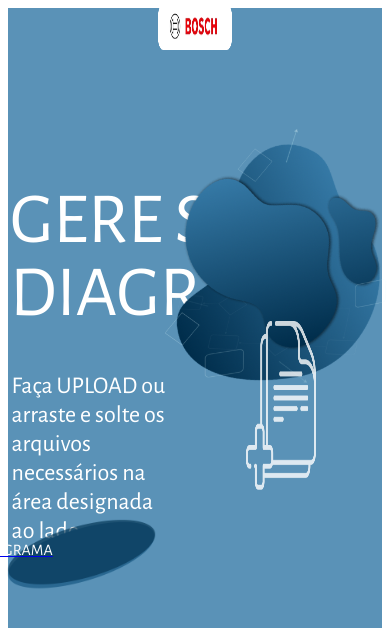
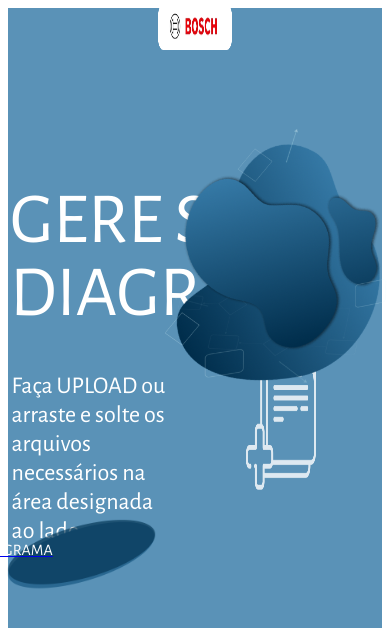
Before and after one commit to aldse/generateDiagram, a React (Vite) app in the folder Front/: page /page2 in a window 390 px wide. Shown: the top 628 px of the page. Built offline with nearby package versions, Linux system fonts and the light colour scheme; a web font is replaced by a local one.

Commit message:
add adicionando arquivo

```diff
--- a/Front/src/components/AddArqComponents/index.jsx
+++ /dev/null
@@ -1,109 +0,0 @@
-import React, { useCallback } from "react";
-import axios from "axios";
-import { useDropzone } from "react-dropzone";
-import { Image } from "react-bootstrap";
-import styles from "./styles.module.scss";
-import bosch from "../../assets/bosch.png";
-import image from "../../assets/image1.png";
-import add from "../../assets/add.png";
-import but from "../../assets/but.png";
-import JSZip from "jszip";
-
-function AddArqComponents() {
-  const handleClick = () => {
-    console.log("Botão clicado!");
-  };
-
-  const onDrop = useCallback((acceptedFiles, rejectedFiles) => {
-    if (rejectedFiles && rejectedFiles.length > 0) {
-      console.log("Rejected files:", rejectedFiles);
-      alert("Alguns arquivos foram rejeitados porque não são arquivos .zip.");
-      return;
-    }
-
-    const formData = new FormData();
-    formData.append('file', file);
-    const zip = new JSZip();
-
-    zip.loadAsync(acceptedFiles[0]).then((zipFile) => {
-      const promises = [];
-
-      zipFile.forEach((relativePath, zipEntry) => {
-        if (!zipEntry.dir) {
-          const promise = zipEntry.async("blob").then((fileData) => {
-            formData.append("file", fileData, zipEntry.name);
-          });
-          promises.push(promise);
-        }
-      });
-
-      Promise.all(promises).then(() => {
-
-        if (formData.has("file")) {
-          axios
-            .post("http://localhost:8080/upload", formData, {
-              headers: {
-                "Content-Type": "multipart/form-data",
-              },
-              timeout: 60000,
-              withCredentials: true,
-            })
-            .then((response) => {
-              console.log("Upload response:", response);
-              alert("Arquivos enviados com sucesso!");
-            })
-            .catch((error) => {
-              console.error("Error uploading files:", error);
-              alert("Erro ao enviar arquivos. Consulte o console para mais detalhes.");
-            });
-        } else {
-          alert("Nenhum arquivo encontrado no ZIP.");
-        }
-      });
-    }).catch((zipError) => {
-      console.error("Error loading ZIP file:", zipError);
-      alert("Erro ao carregar arquivo ZIP. Certifique-se de que é um arquivo ZIP válido.");
-    });
-  }, []);
-
-  const { getRootProps, getInputProps } = useDropzone({
-    onDrop,
-    accept: ".zip",
-  });
-
-  return (
-    <>
-      <div className={styles.container}>
-        <div className={styles.centerimg}>
-          <Image src={bosch} className={styles.im} alt="Logo cima" />
-        </div>
-      </div>
-      <div className={styles.container2}>
-        <div className={styles.aling}>
-          <div className={styles.alinhadnh}>
-            <div className={styles.label}>
-              <p className={styles.p1}>GERE SEU</p>
-              <p className={styles.p11}>DIAGRAMA</p>
-              <p className={styles.p2}>
-                Faça UPLOAD ou arraste e solte os arquivos necessários na área designada ao lado.
-              </p>
-            </div>
-            <a className={styles.a} href="#" onClick={handleClick}>
-              <p className={styles.p}>GERAR DIAGRAMA</p>
-              <Image src={but} className={styles.im3} alt="botão" />
-            </a>
-          </div>
-          <div className={styles.ima}>
-            <div {...getRootProps({ className: "dropzone" })}>
-              <input {...getInputProps()} />
-              <Image src={add} alt=" botao" className={styles.im4} />
-            </div>
-            <Image src={image} className={styles.im2} alt="imagem principal botao" />
-          </div>
-        </div>
-      </div>
-    </>
-  );
-}
-
-export default AddArqComponents;
--- /dev/null
+++ b/Front/src/components/AddArqComponents/index.tsx
@@ -0,0 +1,103 @@
+import React, { useCallback, useState, useRef } from "react";
+import axios from "axios";
+import { useDropzone } from "react-dropzone";
+import { Image } from "react-bootstrap";
+import styles from "./styles.module.scss";
+import bosch from "../../assets/bosch.png";
+import image from "../../assets/image1.png";
+import add from "../../assets/add.png";
+import but from "../../assets/but.png";
+import JSZip from "jszip";
+
+function AddArqComponents() {
+  const fileInputRef = useRef<HTMLInputElement>(null);
+  const [file, setFile] = useState<File | null>(null);
+  const [status, setStatus] = useState<
+    "initial" | "uploading" | "success" | "fail"
+  >("initial");
+
+  const handleFileChange = (e: React.ChangeEvent<HTMLInputElement>) => {
+    if (e.target.files) {
+      setStatus("initial");
+      setFile(e.target.files[0]);
+    }
+  };
+
+  const handleUpload = async () => {
+    if (file) {
+      setStatus("uploading");
+
+      const formData = new FormData();
+      formData.append("file", file);
+
+      try {
+        const result = await fetch("https://httpbin.org/post", {
+          method: "POST",
+          body: formData,
+        });
+
+        const data = await result.json();
+
+        console.log(data);
+        setStatus("success");
+      } catch (error) {
+        console.error(error);
+        setStatus("fail");
+      }
+    }
+  };
+
+  const handleImageClick = () => {
+    if (fileInputRef.current) {
+      fileInputRef.current.click();
+    }
+  };
+
+  return (
+    <>
+      <div className={styles.container}>
+        <div className={styles.centerimg}>
+          <Image src={bosch} className={styles.im} alt="Logo cima" />
+        </div>
+      </div>
+      <div className={styles.container2}>
+        <div className={styles.aling}>
+          <div className={styles.alinhadnh}>
+            <div className={styles.label}>
+              <p className={styles.p1}>GERE SEU</p>
+              <p className={styles.p11}>DIAGRAMA</p>
+              <p className={styles.p2}>
+                Faça UPLOAD ou arraste e solte os arquivos necessários na área
+                designada ao lado.
+              </p>
+            </div>
+            <a className={styles.a} href="#" onClick={handleUpload}>
+              <p className={styles.p}>GERAR DIAGRAMA</p>
+              <Image src={but} className={styles.im3} alt="botão" />
+            </a>
+          </div>
+          <div className={styles.ima}>
+            <div>
+              <input
+                ref={fileInputRef}
+                className={styles.input}
+                id="file"
+                type="file"
+                onChange={handleFileChange}
+                style={{ display: "none" }}
+              />
+              <Image src={add} alt=" botao" className={styles.im4} onClick={handleImageClick}/>
+            </div>
+            <Image
+              src={image}
+              className={styles.im2}
+              alt="imagem principal botao"
+            />
+          </div>
+        </div>
+      </div>
+    </>
+  );
+}
+
+export default AddArqComponents;
--- a/Front/src/components/AddArqComponents/styles.module.scss
+++ b/Front/src/components/AddArqComponents/styles.module.scss
@@ -215,7 +215,51 @@
   position: absolute;
   top: 35.3%;
   margin-left: 15.2%;
+
+  @media (max-width: 1650px) {
+    width: 12.7%;
+    height: 27.7%;
+    top: 36%;
+    margin-left: 15%;
+  }
+
+  @media (max-width: 1560px) {
+    width: 10.7%;
+    height: 23.7%;
+    top: 38%;
+    margin-left: 15%;
+  }
+
+  @media (max-width: 1400px) {
+    width: 10.7%;
+    height: 20.7%;
+    top: 40%;
+    margin-left: 14%;
+  }
+
+  @media (max-width: 1250px) {
+    width: 9.7%;
+    height: 15.7%;
+    top: 42%;
+    margin-left: 13.5%;
+  }
+
+  @media (max-width: 900px) {
+    width: 18%;
+    height: 20%;
+    top: 38%;
+    margin-left: 13%;
+  }
+}
+
+.input {
+  width: 14.7%;
+  height: 29.7%;
+  position: absolute;
+  top: 35.3%;
+  margin-left: 15.2%;
   z-index: 1;
+  background-color: transparent;
 
   @media (max-width: 1650px) {
     width: 12.7%;
```
Also changed, not shown: 1 other file (tests, documents, lock files or other folders).
